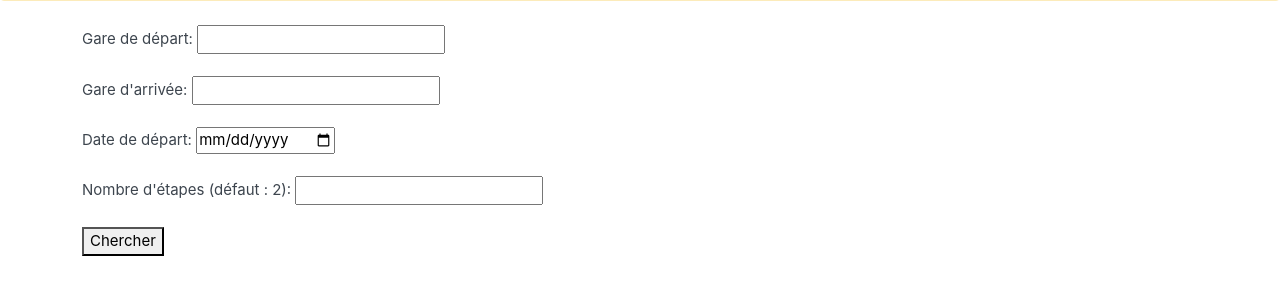
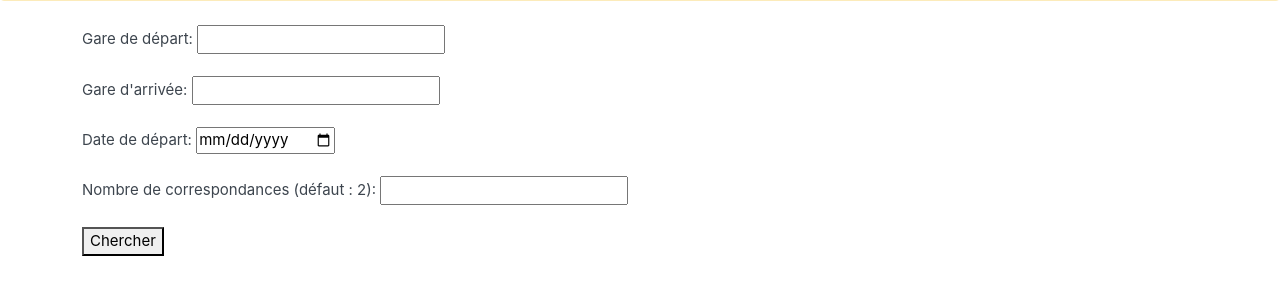
Before and after one commit to Folteto/TGVMAXiSchlag, a Flask app: page / in a window 1280 px wide. Shown: the part 182-477 px from the top of the page. Run offline with Flask 3, Linux system fonts and the light colour scheme; some libraries are stand-ins or nearby versions.

Commit message:
[dix] label de nombre d'étapes

```diff
--- a/templates/index.html
+++ b/templates/index.html
@@ -55,7 +55,7 @@
                     <label for="date_depart">Date de départ:</label>
                     <input type="date" name="date_depart" id="date_depart"><br><br>
 
-                    <label for="nombre_etapes">Nombre d'étapes (défaut : 2):</label>
+                    <label for="nombre_etapes">Nombre de correspondances (défaut : 2):</label>
                     <input type="number" name="nombre_etapes" id="nombre_etapes"><br><br>
 
                     <button type="submit">Chercher</button>
```
